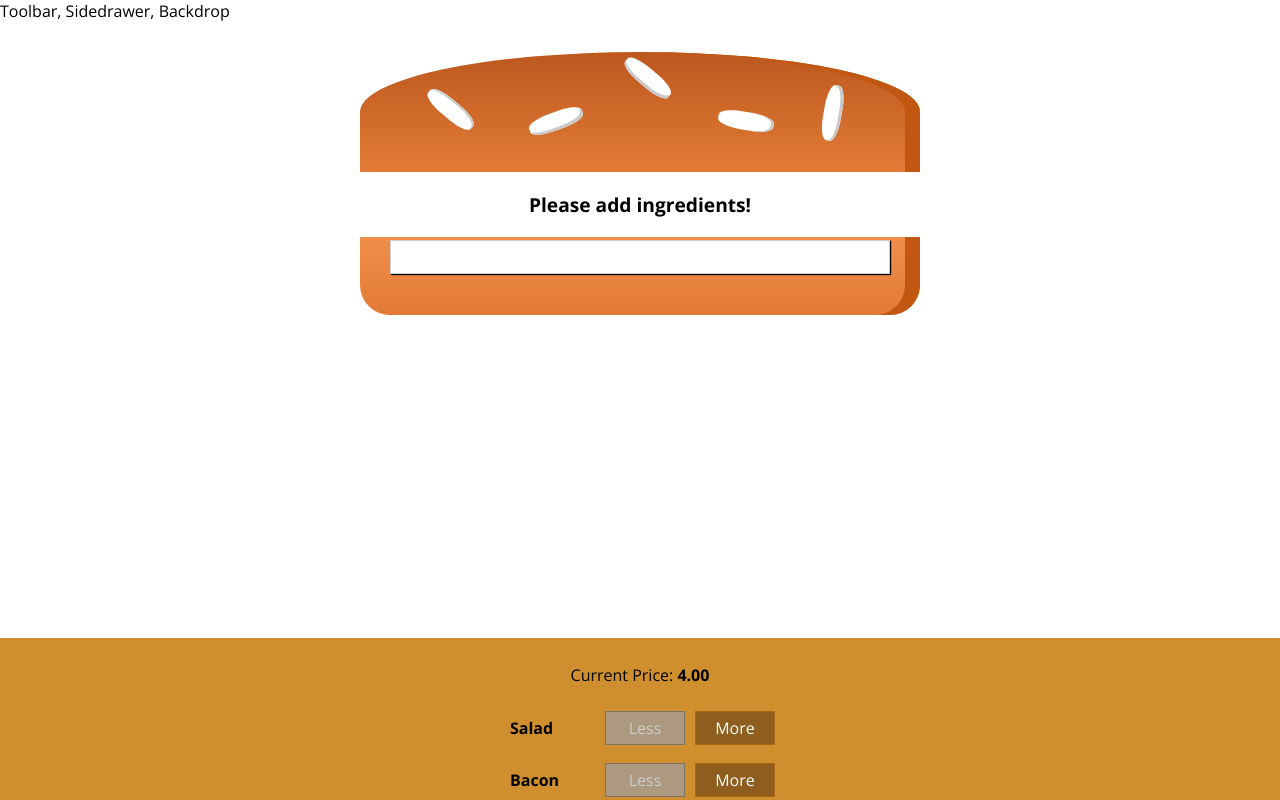
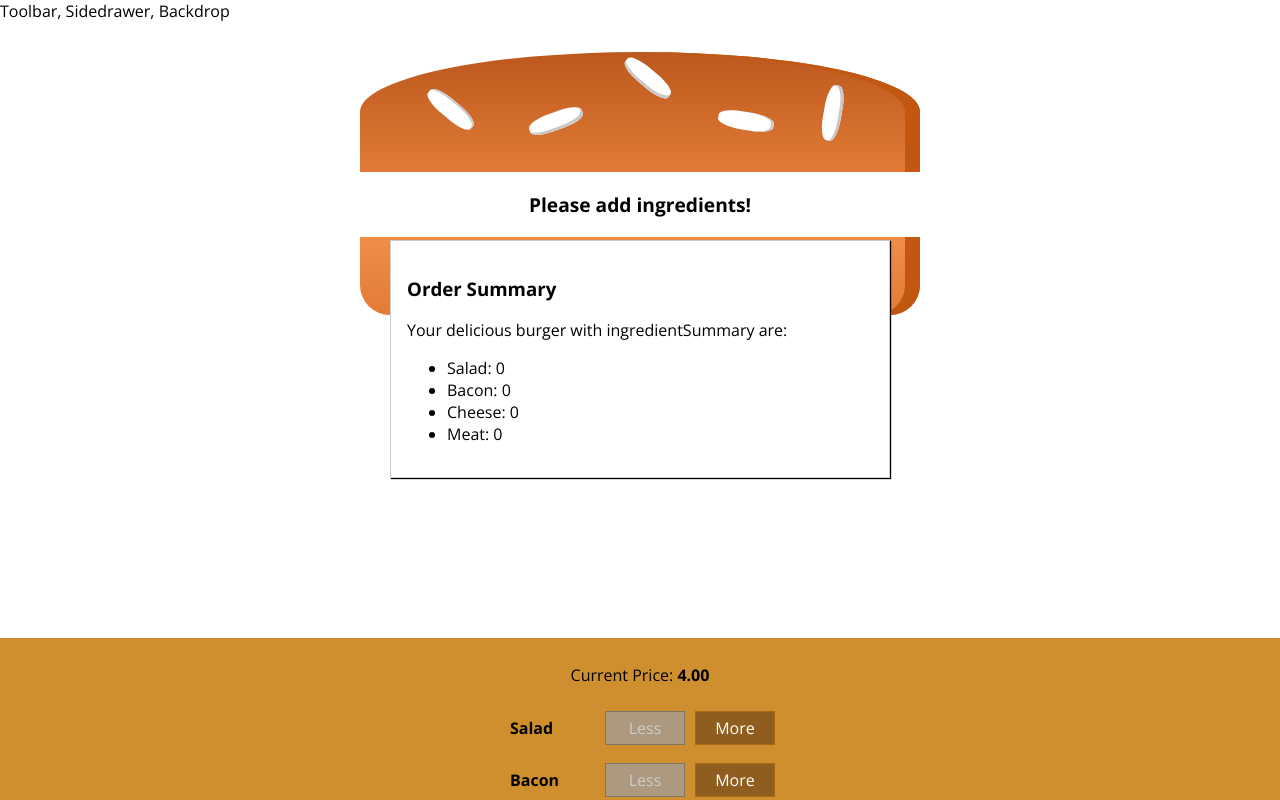
Before and after one commit to Thushar-Sreenivas/Burger-Builder, a React app: page / in a window 1280 px wide. Shown: the top 800 px of the page. Built offline with nearby package versions, Linux system fonts and the light colour scheme.

Commit message:
Creating the Order Summary Modal

```diff
--- /dev/null
+++ b/src/components/Burger/OrderSummary/OrderSummary.js
@@ -0,0 +1,23 @@
+import React from 'react'
+import Auxiliary from '../../../hoc/Auxiliary'
+
+const orderSummary = ( props ) => {
+    const ingredientSummary = Object.keys( props.ingredients )
+        .map( IgKey => {
+            return (
+                <li>
+                    <span style={{ textTransform: 'capitalize' }}>{IgKey}</span>: {props.ingredients[IgKey]}
+                </li>)
+        })
+    return (
+    <Auxiliary>
+        <h3>Order Summary</h3>
+        <p>Your delicious burger with ingredientSummary are:</p>
+        <ul>
+            {ingredientSummary}
+        </ul>
+    </Auxiliary>
+    )
+}
+
+export default orderSummary
--- a/src/containers/BurgerBuilder/BurgerBuilder.js
+++ b/src/containers/BurgerBuilder/BurgerBuilder.js
@@ -3,7 +3,7 @@
 import Burger from '../../components/Burger/Burger'
 import BuildControls from '../../components/Burger/BuildControls/BuildControls'
 import Modal from '../../components/UI/Modal/Modal'
-
+import OrderSummary from '../../components/Burger/OrderSummary/OrderSummary'
 
 const INGREDIENTS_PRICE = {
     salad: 0.5,
@@ -71,7 +71,9 @@
         // {salad: true, meat: false } this is how disabledInfo is shown
         return(
             <Auxiliary>
-                <Modal/>
+                <Modal>
+                    <OrderSummary ingredients={this.state.ingredients}/>
+                </Modal>
                 <Burger ingredients= {this.state.ingredients}/>
                 <BuildControls
                 price = {this.state.totalPrice}
@@ -80,7 +82,6 @@
                 disabled= {disabledInfo}
                 purchaseable = {this.state.purchaseable}/>
 
-                {/* <h1>{this.state.totalPrice}</h1> */}
             </Auxiliary>
         )
     }
```
